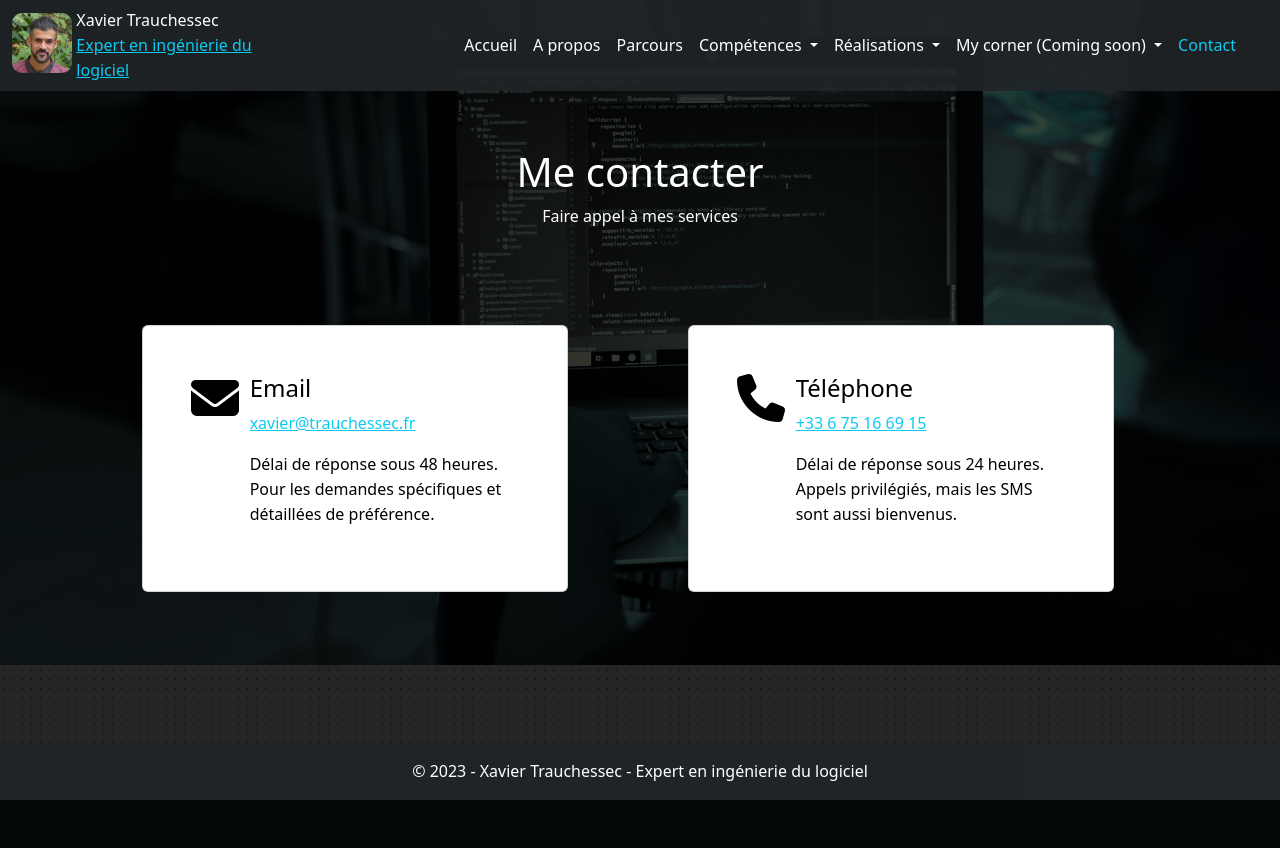
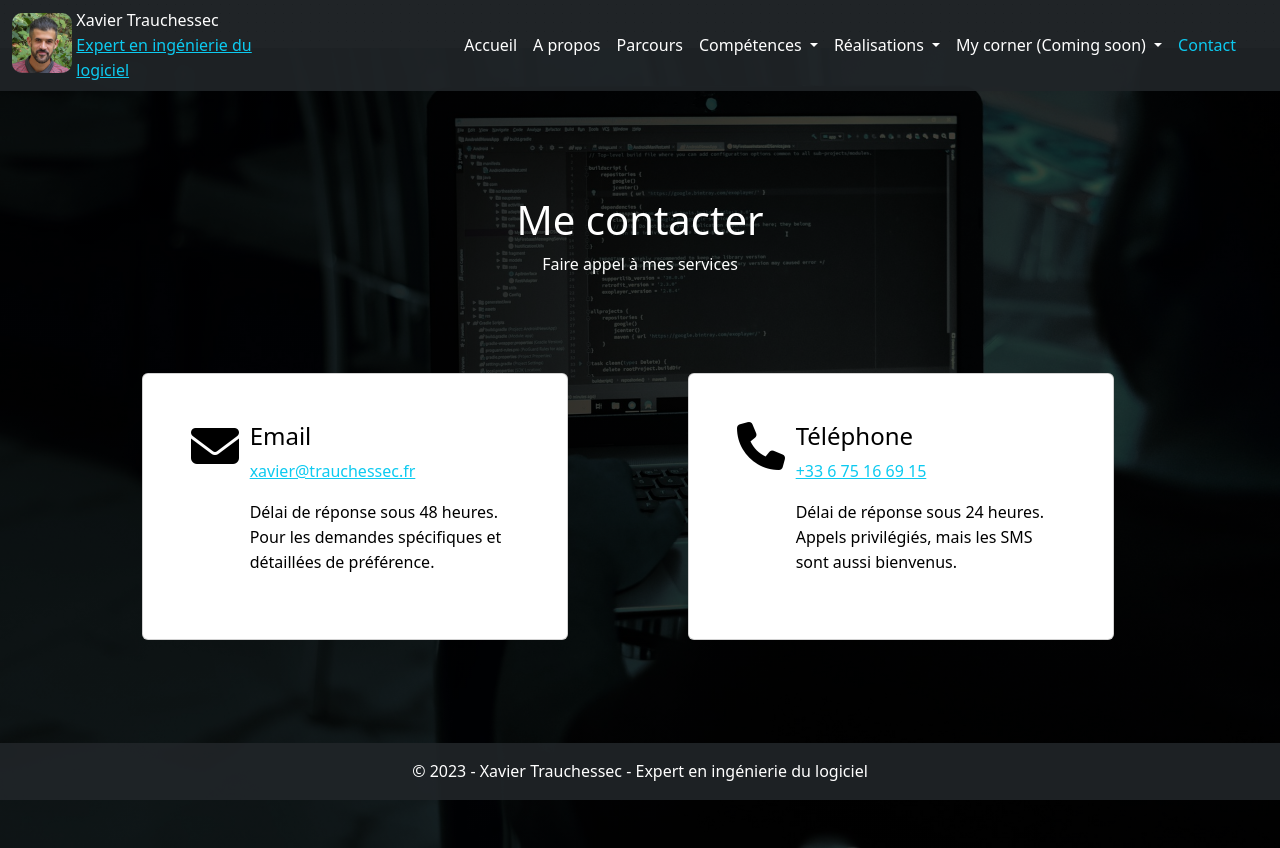
Before and after one commit to Frozenn-X/true_portfolio, a Django app: page /contact in a window 1280 px wide. Before the commit the page ends 800 px from the top, so only its background shows below. Run offline with Django 4.2, Linux system fonts and the light colour scheme; some libraries are stand-ins or nearby versions.

Commit message:
Update contact.html

```diff
--- a/templates/web/contact.html
+++ b/templates/web/contact.html
@@ -1,8 +1,8 @@
 {% extends "base.html" %}
 {% block title %}Mon Contact{% endblock %}
 {% block content %}
-    <div class="top-banner h-100">
-        <div class="container row mx-auto h-100 my-lg-0 mt-5 pb-5" style="padding-top: 100px;">
+    <div class="top-banner">
+        <div class="container row mx-auto mt-5 pb-5" style="padding-top: 100px;">
             <h1 class="text-center mt-5">Me contacter</h1>
             <p class="text-center mb-5">Faire appel à mes services</p>
             <div class="row mt-5">
```
